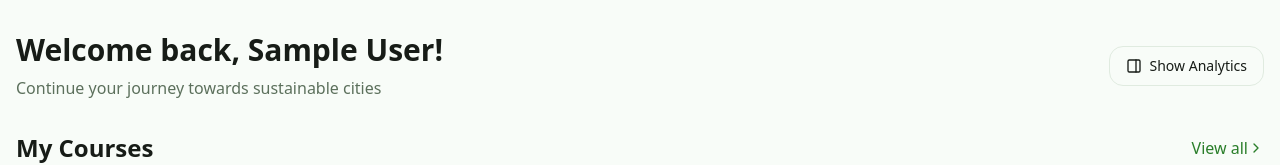
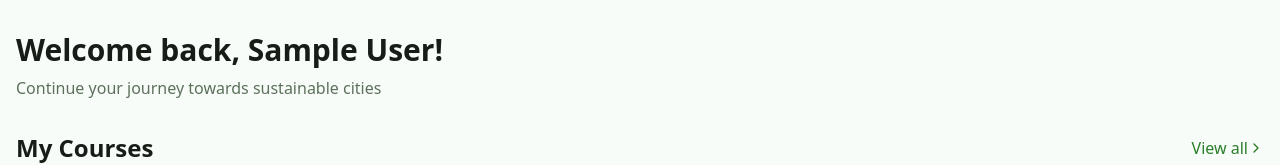
Before and after one commit to Saichandranellikanti/green-city-academy-hub, a React (Vite) app: page / in a window 1280 px wide. Shown: the top 165 px of the page. Built offline with nearby package versions, Linux system fonts and the light colour scheme; sample sign-in values are in the browser's storage.

Commit message:
feat: Restrict analytics dashboard access
Only allow access to the analytics dashboard for admin users.

```diff
--- a/src/pages/DashboardPage.tsx
+++ b/src/pages/DashboardPage.tsx
@@ -28,6 +28,7 @@ const DashboardPage = () => {
   const [recommendedCourses, setRecommendedCourses] = useState<CourseType[]>([]);
   const [showAnalytics, setShowAnalytics] = useState(false);
   const user = JSON.parse(localStorage.getItem('res4city-user') || '{}');
+  const isAdmin = user.id === 'Admin';
 
   useEffect(() => {
     // Load user's courses from localStorage
@@ -58,6 +59,7 @@ const DashboardPage = () => {
           <p className="text-muted-foreground">Continue your journey towards sustainable cities</p>
         </div>
 
+        {isAdmin && (
           <div className="mt-4 lg:mt-0">
             <Button
               variant="outline"
@@ -68,10 +70,11 @@ const DashboardPage = () => {
               {showAnalytics ? 'Hide Analytics' : 'Show Analytics'}
             </Button>
           </div>
+        )}
       </div>
 
-      {/* Analytics Dashboard */}
-      {showAnalytics && (
+      {/* Analytics Dashboard - Only visible to admin */}
+      {isAdmin && showAnalytics && (
         <div className="mb-8 animate-fade-in">
           <AnalyticsDashboard />
         </div>
```
Lines whose indentation alone changed are shown as unchanged.
